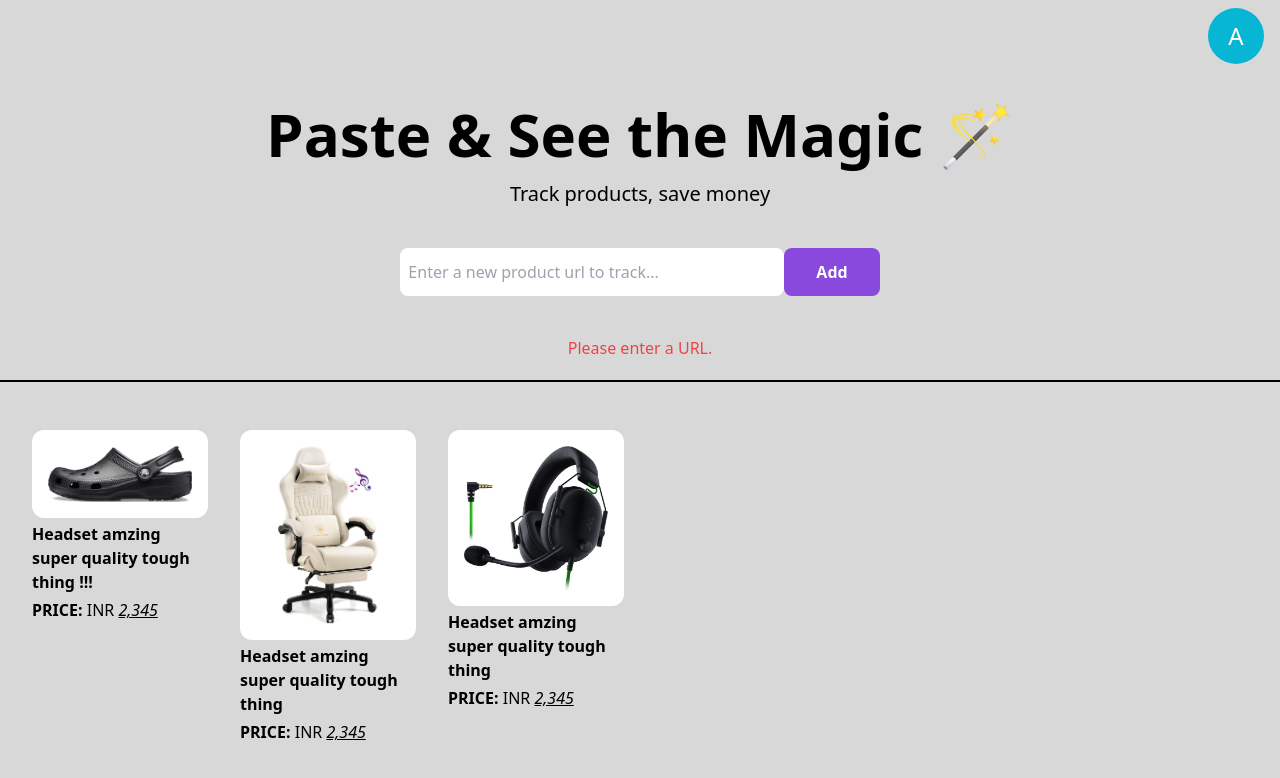
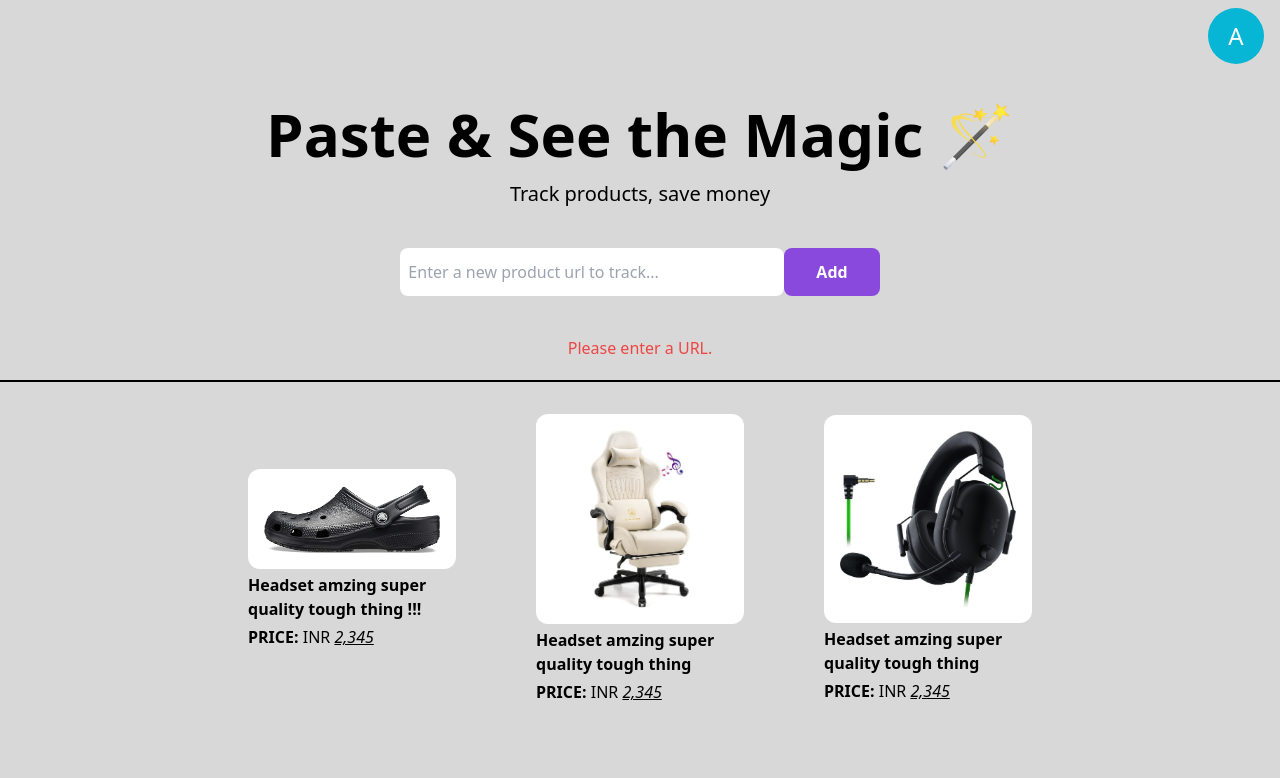
Before and after one commit to DeveloperAromal/PriceHwak, a Next.js app: page / in a window 1280 px wide. Shown: the top 778 px of the page. Built offline with nearby package versions, Linux system fonts and the light colour scheme.

Commit message:
Update BottomHero.tsx

```diff
--- a/app/components/BottomHero.tsx
+++ b/app/components/BottomHero.tsx
@@ -9,9 +9,9 @@ const BottomHero = () => {
     <>
       <hr className="border mt-5 mb-5 border-black" />
       <div className="mt-8 bottom_container px-4 md:px-8 lg:px-4 xl:px-4">
-        <div className="items flex flex-wrap items-top">
+        <div className="items flex flex-wrap items-center justify-center gap-20">
           {/* first item */}
-          <div className="item w-1/6 h-full p-4">
+          <div className="item w-1/6 h-full ">
             <div className="img-container flex items-center justify-center bg-white w-full h-3/5 p-4 mb-1 rounded-xl">
               <Image src={Crocs} alt="img" width={200} height={200} />
             </div>
@@ -28,7 +28,7 @@ const BottomHero = () => {
 
           {/* second item  */}
 
-          <div className="item w-1/6 h-full p-4">
+          <div className="item w-1/6 h-full ">
             <div className="img-container flex items-center justify-center bg-white w-full h-3/5 p-4 mb-1 rounded-xl">
               <Image src={Chair} alt="img" width={100} height={100} />
             </div>
@@ -45,7 +45,7 @@ const BottomHero = () => {
 
           {/* third item */}
 
-          <div className="item w-1/6 h-full p-4">
+          <div className="item w-1/6 h-full">
             <div className="img-container flex items-center justify-center bg-white w-full h-3/5 p-4 mb-1 rounded-xl">
               <Image src={Headset} alt="img" width={200} height={200} />
             </div>
```
